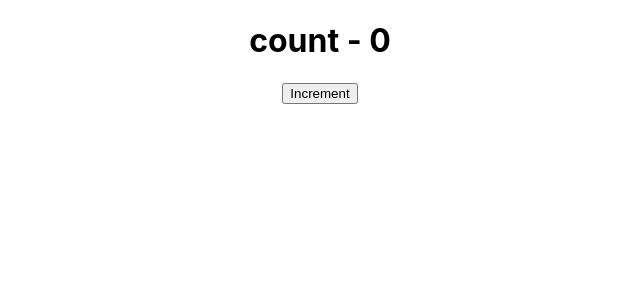
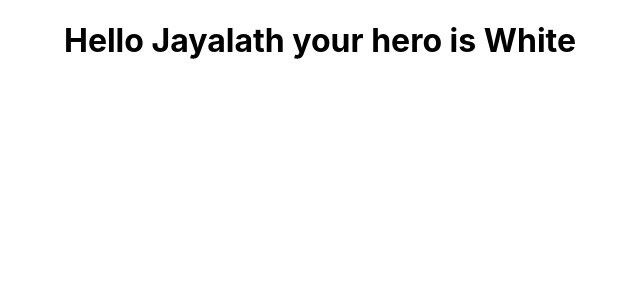
Before and after one commit to Lasith650/Fundamentals-of-React, a React (Create React App) app: page / in a window 1280 px wide. Shown: the top 300 px of the page, without its empty margins (320-960 px from the left). Built offline with nearby package versions, Linux system fonts and the light colour scheme.

Commit message:
Adding parameterized destructuring to Greet.js

```diff
--- a/src/App.js
+++ b/src/App.js
@@ -1,10 +1,10 @@
 import React from 'react';
 //import logo from './logo.svg';
 import './App.css';
-//import Greet from './components/Greet';
+import Greet from './components/Greet';
 //import Welcome from './components/Welcome';
 //import Message from './components/Message';
-import Count from './components/Count';
+//import Count from './components/Count';
 
 function App() {
   return (
@@ -14,12 +14,12 @@ function App() {
        </Greet>
        <Greet name="Manaram" heroName="Amma">
         <button>Submit</button>
-       </Greet>
+       </Greet> */}
        <Greet name="Jayalath" heroName="White"/>
-       <Welcome name="Kasun"/>
-       <Welcome name="Perera"/> */}
+       {/* <Welcome name="Kasun"/> */}
+       {/* <Welcome name="Perera"/> */}
        {/* <Message/> */}
-       <Count/>
+       {/* <Count/> */}
     </div>
   );
 }
--- a/src/components/Greet.js
+++ b/src/components/Greet.js
@@ -1,10 +1,10 @@
 import React from 'react';
 
-const Greet =(props) => {
+const Greet =({name, heroName}) => {
     return (
     <div>
-    <h1>Hello {props.name} your hero is {props.heroName}</h1>
-    {props.children}
+    <h1>Hello {name} your hero is {heroName}</h1>
+    {/* {props.children} */}
     </div>
     )
 }
```
